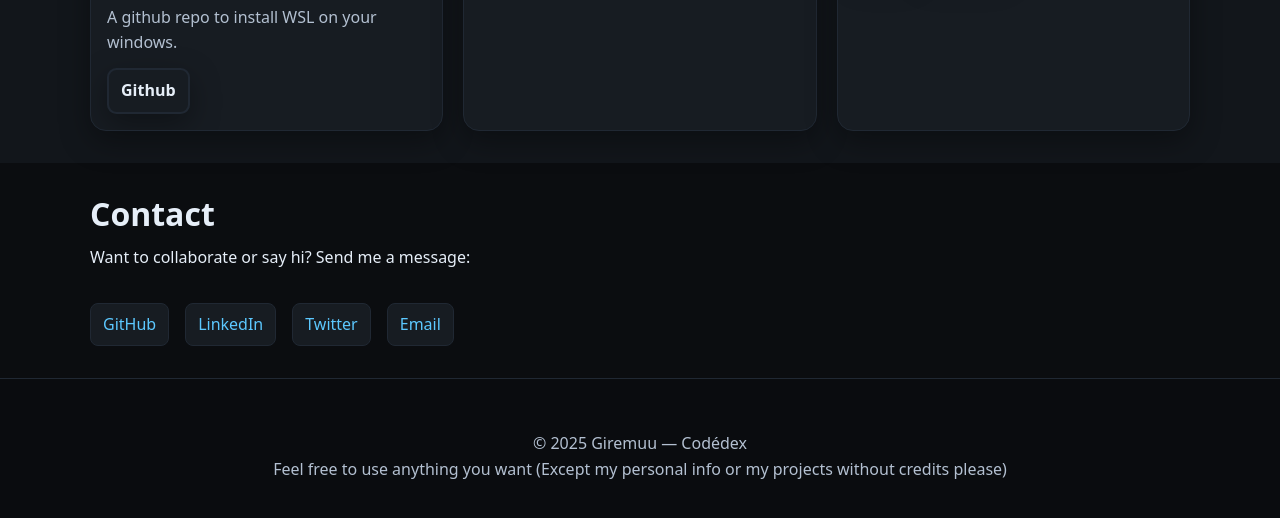
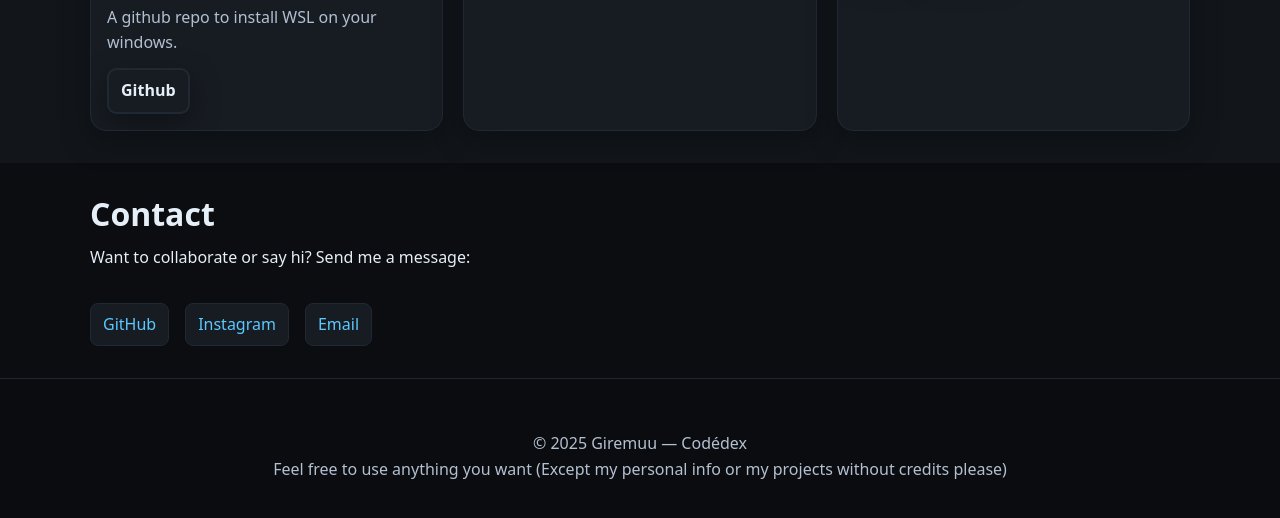
Before and after one commit to Giremuu/LearnAlgo, a plain HTML site: page HTML-CSS-JS/Project-2-Small_Portfolio/index.html in a window 1280 px wide. Shown: the part 1518-2036 px from the top of the page. Drawn offline with Linux system fonts and the light colour scheme.

Commit message:
Some change

```diff
--- a/HTML-CSS-JS/Project-2-Small_Portfolio/index.html
+++ b/HTML-CSS-JS/Project-2-Small_Portfolio/index.html
@@ -206,8 +206,7 @@ ______          _           _
         <p>Want to collaborate or say hi? Send me a message:</p>
         <ul class="social">
           <li><a href="#" aria-label="GitHub profile">GitHub</a></li>
-          <li><a href="#" aria-label="LinkedIn profile">LinkedIn</a></li>
-          <li><a href="#" aria-label="Twitter/X profile">Twitter</a></li>
+          <li><a href="#" aria-label="GitHub profile">Instagram</a></li>
           <li><a href="mailto:hadashigang@gmail.com?subject=Portfolio%20Contact&body=Hi%20Giremu,%0A%0A">Email</a></li>
         </ul>
       </div>
```
